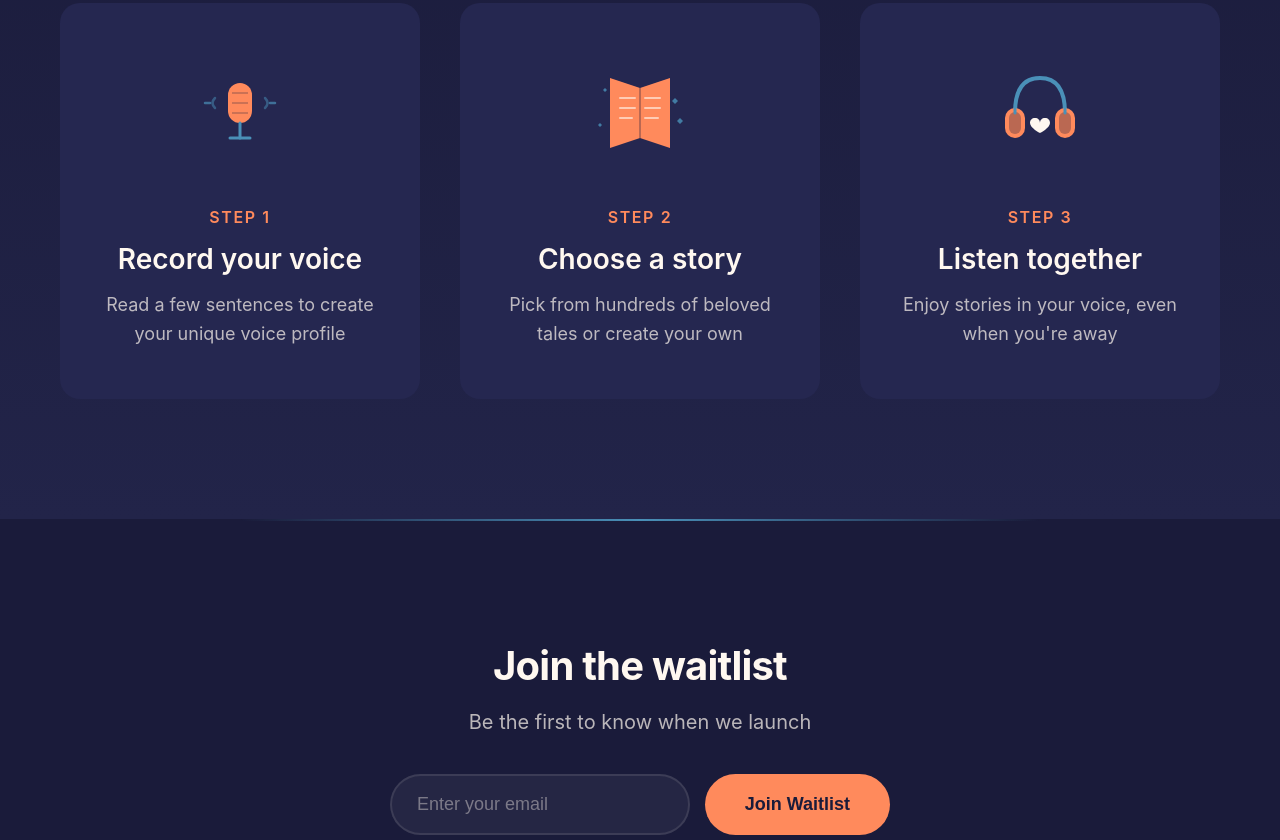
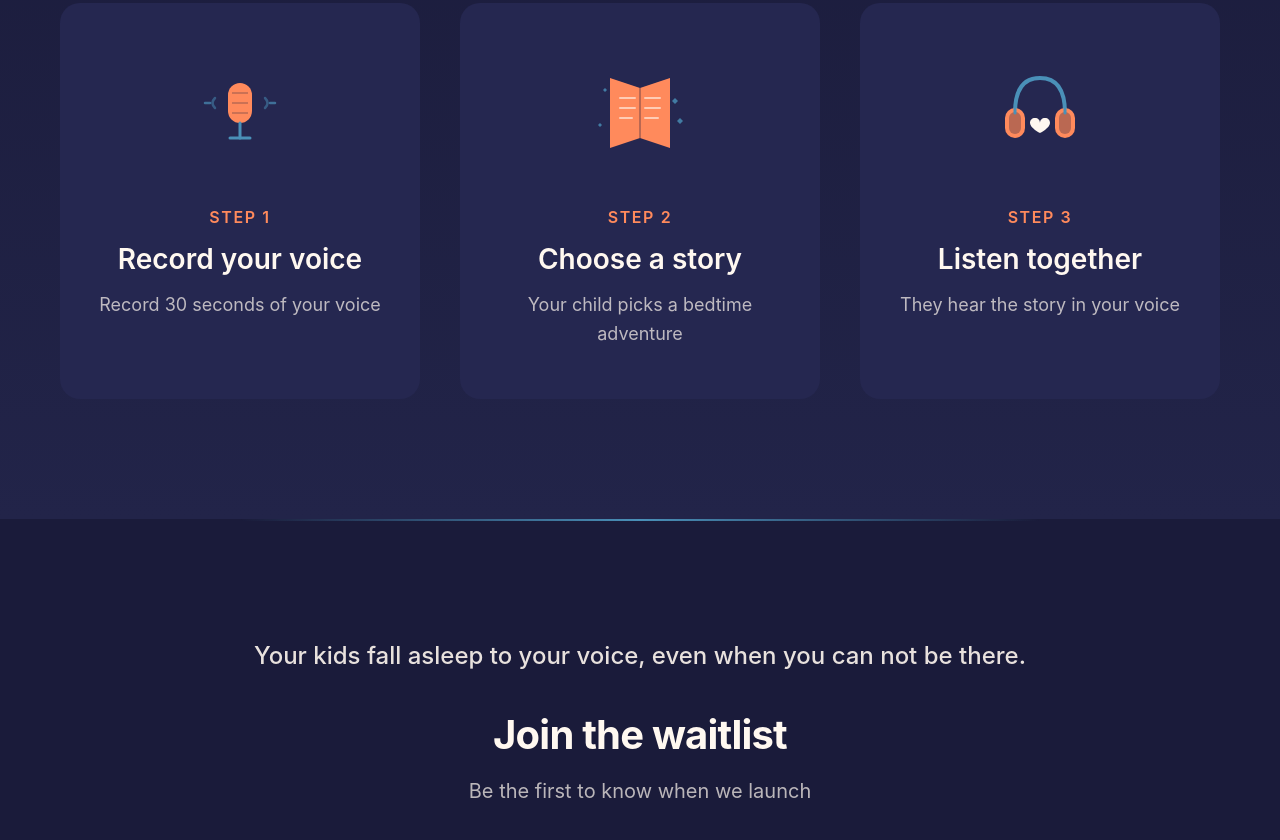
Before and after one commit to mmto-io/nighty-website, a plain HTML site: page index.html in a window 1280 px wide. Shown: the part 1058-1898 px from the top of the page. Drawn offline with Linux system fonts and the light colour scheme.

Commit message:
v4: clearer copy - what the app actually does

```diff
--- a/index.html
+++ b/index.html
@@ -475,7 +475,7 @@
             </div>
 
             <h1>Bedtime stories in your voice</h1>
-            <p>Create magical moments with personalized stories that sound like you</p>
+            <p>Record your voice once. Your kids get a new bedtime story read by you — every single night.</p>
             <button class="cta-button">Get Early Access</button>
         </section>
 
@@ -513,7 +513,7 @@
                         </svg>
                         <div class="step-number">Step 1</div>
                         <h3>Record your voice</h3>
-                        <p>Read a few sentences to create your unique voice profile</p>
+                        <p>Record 30 seconds of your voice</p>
                     </div>
 
                     <div class="step">
@@ -546,7 +546,7 @@
                         </svg>
                         <div class="step-number">Step 2</div>
                         <h3>Choose a story</h3>
-                        <p>Pick from hundreds of beloved tales or create your own</p>
+                        <p>Your child picks a bedtime adventure</p>
                     </div>
 
                     <div class="step">
@@ -571,7 +571,7 @@
                         </svg>
                         <div class="step-number">Step 3</div>
                         <h3>Listen together</h3>
-                        <p>Enjoy stories in your voice, even when you're away</p>
+                        <p>They hear the story in your voice</p>
                     </div>
                 </div>
             </div>
@@ -582,6 +582,7 @@
         <!-- Email Capture Section -->
         <section class="email-capture">
             <div class="container">
+                <p style="font-size: 1.5rem; opacity: 0.9; margin-bottom: 40px; font-weight: 500;">Your kids fall asleep to your voice, even when you can not be there.</p>
                 <h2>Join the waitlist</h2>
                 <p>Be the first to know when we launch</p>
                 <form class="email-form" action="https://formspree.io/f/xplaceholder" method="POST">
```
